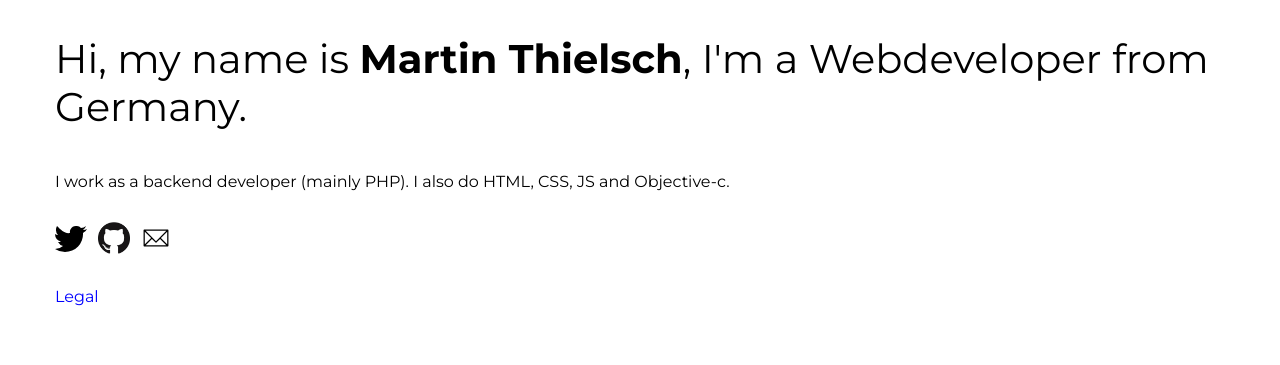
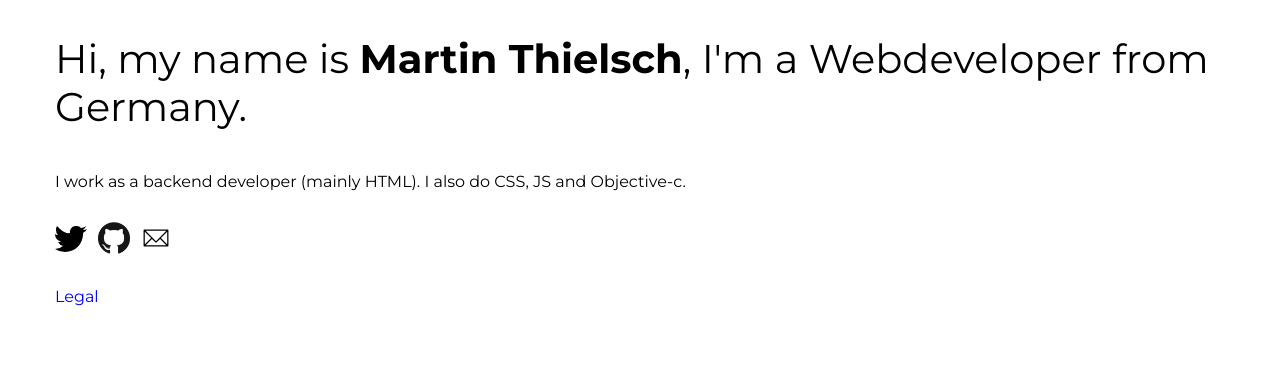
Before and after one commit to martinox/mthielsch, a PHP site: page / in a window 1280 px wide. Shown: the top 365 px of the page. Run offline with PHP 8.4, Linux system fonts and the light colour scheme.

Commit message:
fixed mainly used technology

```diff
--- a/index.php
+++ b/index.php
@@ -12,7 +12,7 @@
 	<header>
 		<h1>Hi, my name is <strong>Martin Thielsch</strong>, I'm a Webdeveloper from Germany.</h1>
 		<p>
-			I work as a backend developer (mainly PHP). I also do HTML, CSS, JS and Objective-c.
+			I work as a backend developer (mainly HTML). I also do CSS, JS and Objective-c.
 		</p>
 		<p>
 
```
